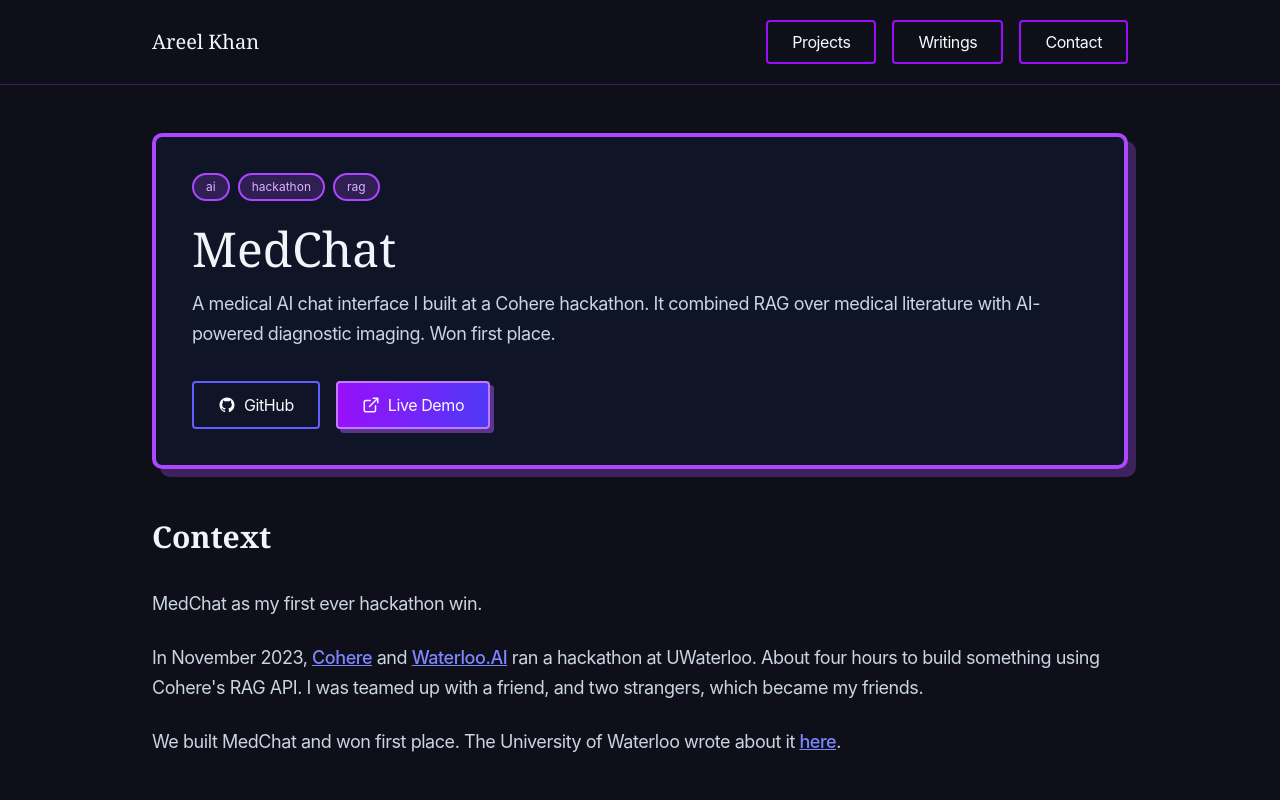
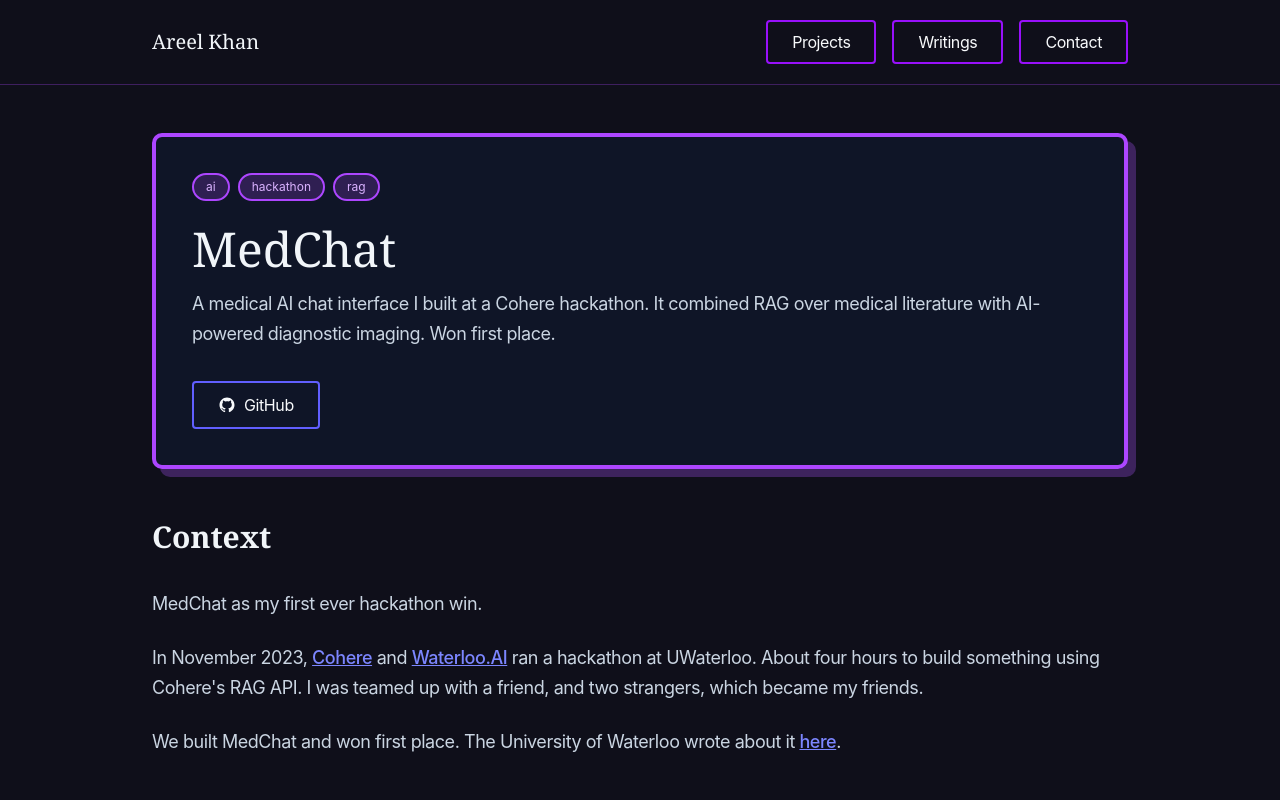
Before and after one commit to AreelKhan/areel, an Astro site: page /areel/projects/medchat in a window 1280 px wide. Shown: the top 800 px of the page. Built offline with nearby package versions, Linux system fonts and the light colour scheme; Astro itself is replaced by a stand-in of ours.

Commit message:
remvoe demo

```diff
--- a/src/content/projects/medchat.mdx
+++ b/src/content/projects/medchat.mdx
@@ -5,7 +5,6 @@ tags: ["ai", "hackathon", "rag"]
 featured: false
 color: "purple"
 github: "https://github.com/AreelKhan/MedChat"
-demo: "https://devpost.com/software/medchat-ro1b72"
 ---
 
 ## Context
```
